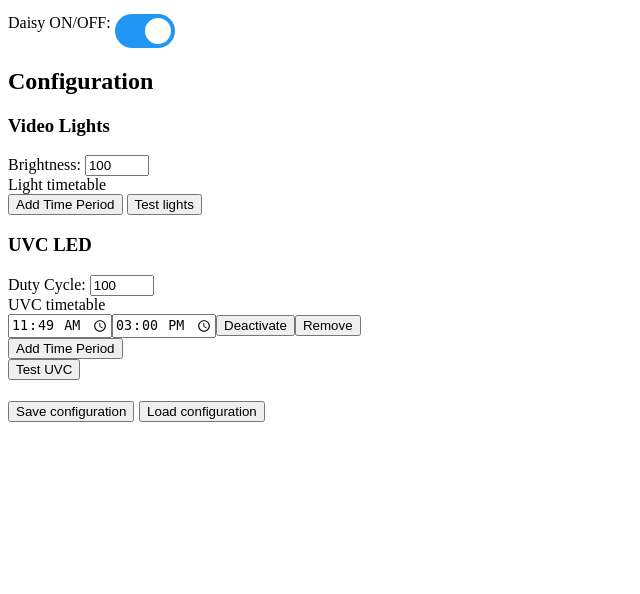
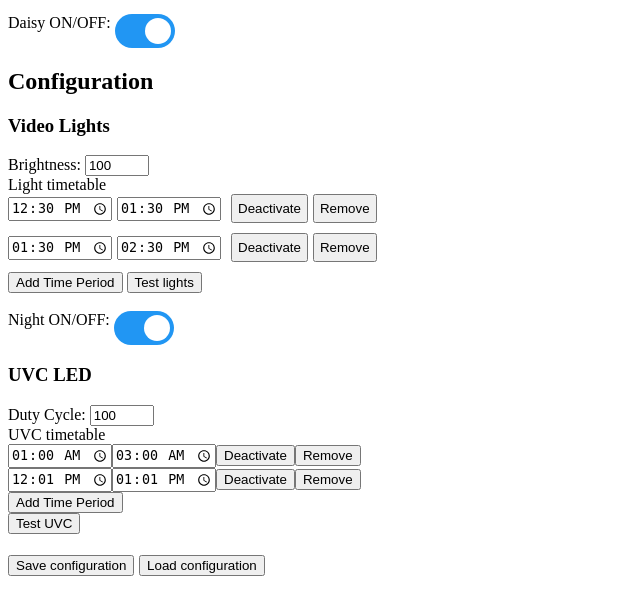
Before and after one commit to OsloMet-OceanLab/aneris-3, a Flask app: page / in a window 1280 px wide. Shown: the part 328-922 px from the top of the page, without its empty margins (0-640 px from the left). Before the commit the page ends 750 px from the top, so only its background shows below. Run offline with Flask 3, Linux system fonts and the light colour scheme.

Commit message:
Add night button and fix timetable activate/deactivate buttons

```diff
--- a/app.py
+++ b/app.py
@@ -1,27 +1,41 @@
 from flask import Flask, render_template, request, jsonify
 from scripts import lights, uvc, configuration, relay # sensors
+from lib import utils
 from pytz import timezone
 from apscheduler.schedulers.background import BackgroundScheduler
 
 cet = timezone("CET")
 scheduler = BackgroundScheduler()
 scheduler.configure(timezone=cet)
+scheduler.start()
 
 app = Flask(__name__)
 
 
 def schedule():
-    if scheduler.running:
-        scheduler.remove_all_jobs()
-    else:
-        scheduler.start()
+    # if scheduler.running:
+    print(f"Scheduled jobs before")
+    utils.print_jobs(scheduler)
+    for job in scheduler.get_jobs():
+        # Don't remove jobs related to night schedule
+        if job.id[:3] == "uvc" or job.id[:3] == "lig":
+            scheduler.remove_job(job.id)
+    # else:
+    #     scheduler.start()
 
+    lights.schedule(scheduler)
+    uvc.schedule(scheduler)
+
+    print("Scheduled jobs after:")
+    utils.print_jobs(scheduler)
+
+
+def schedule_night():
     # Update scheduler once a day in order to keep sunrise and sunset up to date
     # Triggers mid-day in order to avoid conflicts with lights at night
-    scheduler.add_job(schedule, trigger='cron', hour=12, minute=0)
+    scheduler.add_job(schedule_night, trigger='cron', hour=12, minute=0, id="schedule_night", replace_existing=True)
     lights.night(scheduler)
-    lights.schedule(scheduler)
-    uvc.schedule(scheduler)
+
 
 @app.route("/")
 def index():
@@ -59,9 +73,47 @@ def restart_schedule():
 
     print("Restart schedule")
     schedule()
-    res = {"message": "Shedule restarted"}
+    res = {"message": "Schedule restarted"}
 
     return jsonify(res=res)
+
+@app.route("/set_night_schedule", methods=["POST"])
+def toggle_night_schedule():
+    """
+    Toggles the video lights at night
+    """
+
+    print("Toggle night video light schedule")
+
+    # Get state from UI
+    night_schedule_state = request.json.get("nightScheduleState")
+
+    # Update configuration with night schedule state
+    CONFIG = configuration.get()
+    CONFIG["lights"]["night"] = night_schedule_state
+    configuration.set(CONFIG)
+
+    night_schedule_feedback = CONFIG["lights"]["night"]
+
+    print(f"UI night schedule state: {night_schedule_state}")
+    print(f"Internal night schedule state: {night_schedule_feedback}")
+
+    print("Night before: ")
+    utils.print_jobs(scheduler)
+
+    if night_schedule_state:
+        # Schedule night light if commanded True from UI
+        schedule_night()
+    elif scheduler.running:
+        print("Scheduler running")
+        # Check if night light is running when commanded False from UI
+        scheduler.remove_job(job_id="night")
+        scheduler.remove_job(job_id="schedule_night")
+
+    print("Night after: ")
+    utils.print_jobs(scheduler)
+    return jsonify(night_schedule_feedback=night_schedule_feedback)
+
 
 
 @app.route("/test_light", methods=["POST"])
--- a/configuration/config.json
+++ b/configuration/config.json
@@ -1,15 +1,32 @@
 {
     "reset_time": 10,
     "lights": {
-        "periods": [],
-        "brightness": 100
+        "periods": [
+            {
+                "start": "12:30",
+                "end": "13:30",
+                "active": true
+            },
+            {
+                "start": "13:30",
+                "end": "14:30",
+                "active": true
+            }
+        ],
+        "brightness": 100,
+        "night": true
     },
     "uvc": {
         "periods": [
             {
-                "start": "11:49",
-                "end": "15:00",
-                "active": false
+                "start": "01:00",
+                "end": "03:00",
+                "active": true
+            },
+            {
+                "start": "12:01",
+                "end": "13:01",
+                "active": true
             }
         ],
         "duty_cycle": 100
--- a/lib/utils.py
+++ b/lib/utils.py
@@ -37,3 +37,8 @@ def roundHalfHour(dt: datetime.datetime):
 
     # Create a new datetime with the rounded minute
     return dt.replace(minute=new_minute, second=0, microsecond=0)
+
+
+def print_jobs(scheduler):
+    for idx, job in enumerate(scheduler.get_jobs()):
+        print(f"Job{idx}: {job.id}")
--- a/scripts/lights.py
+++ b/scripts/lights.py
@@ -31,11 +31,10 @@ def sunset_sunrise() -> tuple[datetime, datetime]:
     sun = Sun(41.2152, 1.7274)
 
     cet = timezone("CET")
-    today = datetime.now()
+    # today = datetime.now()
     # tomorrow = today + timedelta(days=1)
 
     # The night goes from sunset to sunrise
-    # TODO: Fix rounding problem
     sunset = utils.roundHalfHour(sun.get_sunset_time(time_zone=cet))
     sunrise = utils.roundHalfHour(sun.get_sunrise_time(time_zone=cet))
 
@@ -130,7 +129,10 @@ def night(scheduler: BackgroundScheduler):
             sleep(off_time)
             repeat -= 1
 
-    scheduler.add_job(run_night, trigger='cron', hour=start_hour, minute=start_min)
+    # NOTE: The night schedule has consists of two jobs:
+    # 1) Called "night" running the actual schedule
+    # 2) Called "schedule_night" used to reschedule the night schedule every day at 12:00
+    scheduler.add_job(run_night, trigger='cron', hour=start_hour, minute=start_min, id="night", replace_existing=True)
 
 def schedule(scheduler: BackgroundScheduler):
     """
@@ -142,7 +144,7 @@ def schedule(scheduler: BackgroundScheduler):
     # Get only active periods
     light_periods = [period for period in CONFIG["periods"] if period["active"]]
 
-    for light_period in light_periods:
+    for idx, light_period in enumerate(light_periods):
         start_time = light_period["start"]
         end_time = light_period["end"]
         start_hour, start_min = start_time.split(":")
@@ -153,4 +155,5 @@ def schedule(scheduler: BackgroundScheduler):
         duration = temp.total_seconds()
         # print(f"duration: {duration}")
 
-        scheduler.add_job(run_lights, trigger='cron', hour=start_hour, minute=start_min, args=[duration, brightness])
+        job_id = "light" + str(idx)
+        scheduler.add_job(run_lights, trigger='cron', hour=start_hour, minute=start_min, args=[duration, brightness], id=job_id, replace_existing=True)
--- a/templates/index.html
+++ b/templates/index.html
@@ -1,5 +1,7 @@
 <!DOCTYPE html>
 <html lang="en">
+
+<!-- TODO: Make UVC and video lights time periods work properly -->
 
 <head>
     <meta charset="UTF-8">
@@ -19,6 +21,8 @@
 
     <!-- Relay control -->
     <h2>Power Options</h2>
+
+    <!-- Reboot camera and daisy chain -->
     <h3>Reboot</h3>
     <label style="cursor: pointer;" title="Remember to save config" for="reset_time">Reset time:</label>
     <input type="number" id="reset_time" name="reset_time" min="0" max="1000"> seconds<br>
@@ -28,6 +32,7 @@
         onclick="rebootDaisy()">Reboot
         daisy chain</button><br>
 
+    <!-- Toggle camera and daisy chain -->
     <h3>Relays</h3>
     <label for="on_off_camera" style="cursor: pointer;"
         title="Remember that when camera is off the relay solenoid is active">Camera :</label>
@@ -60,8 +65,15 @@
 
     <!-- Light trigger -->
     <button style="cursor: pointer;" title="Triggers lights for 5 seconds" onclick="testLight()">Test
-        lights</button><br>
+        lights</button><br><br>
 
+    <!-- Night light schedule -->
+    <label for="toggle_night_schedule" style="cursor: pointer;" title="Toggles the night schedule on or off">Night
+        ON/OFF:</label>
+    <label class="switch">
+        <input type="checkbox" id="toggle_night_schedule">
+        <span class="slider round"></span>
+    </label>
 
     <!-- UVC configuration -->
     <h3>UVC LED</h3>
@@ -95,6 +107,7 @@
                     });
                     document.getElementById("reset_time").value = data.config["reset_time"];
                     document.getElementById("light_brightness").value = data.config["lights"]["brightness"];
+                    document.getElementById("toggle_night_schedule").checked = data.config["lights"]["night"];
 
                     // Load UVC configuration
                     const uvcPeriods = data.config["uvc"]["periods"];
@@ -140,7 +153,8 @@
                 reset_time: parseFloat(document.getElementById("reset_time").value, 10),
                 lights: {
                     periods: periods,
-                    brightness: parseInt(document.getElementById("light_brightness").value, 10)
+                    brightness: parseInt(document.getElementById("light_brightness").value, 10),
+                    night: document.getElementById("toggle_night_schedule").checked,
                 },
                 uvc: {
                     periods: uvcPeriods,
@@ -164,7 +178,7 @@
         }
 
         function restart_schedule() {
-            // Restart video lights
+            // Restart video lights and UVC
             fetch('/restart_schedule', {
                 method: 'POST',
                 headers: { 'Content-Type': 'application/json' }
@@ -179,6 +193,7 @@
             // Create a new div to hold the start and end time inputs
             const container = document.getElementById('timePeriodsContainer');
             const periodDiv = document.createElement('div');
+            periodDiv.dataset.active = active; // Initalise active
             periodDiv.classList.add('time-period');
 
             // Create start time input
@@ -232,6 +247,7 @@
             // Create a new div to hold the start and end time inputs
             const container = document.getElementById('uvcTimePeriodsContainer');
             const periodDiv = document.createElement('div');
+            periodDiv.dataset.active = active; // Initalise active
             periodDiv.classList.add('uvc-time-period');
 
             // Create start time input
@@ -341,6 +357,18 @@
                 });
         }
 
+        function setNightScheduleState(state) {
+            // Toggle night schedule for video lights
+            fetch("/set_night_schedule", {
+                method: "POST",
+                headers: { "Content-Type": "application/json" },
+                body: JSON.stringify({ nightScheduleState: state })
+            })
+                .then(response => response.json())
+                .then(data => {
+                    document.getElementById("toggle_night_schedule").value = data.night_schedule_feedback
+                })
+        }
 
         function testLight() {
             fetch('/test_light', {
@@ -377,6 +405,10 @@
             const isChecked = this.checked;
             setDaisyRelay(isChecked); // Call the function with the current state
         });
+        document.getElementById('toggle_night_schedule').addEventListener('change', function () {
+            const isChecked = this.checked;
+            setNightScheduleState(isChecked); // Call the function with the current state
+        });
     </script>
 </body>
 
```
Also changed, not shown: scripts/uvc.py (+3 -4 lines).
